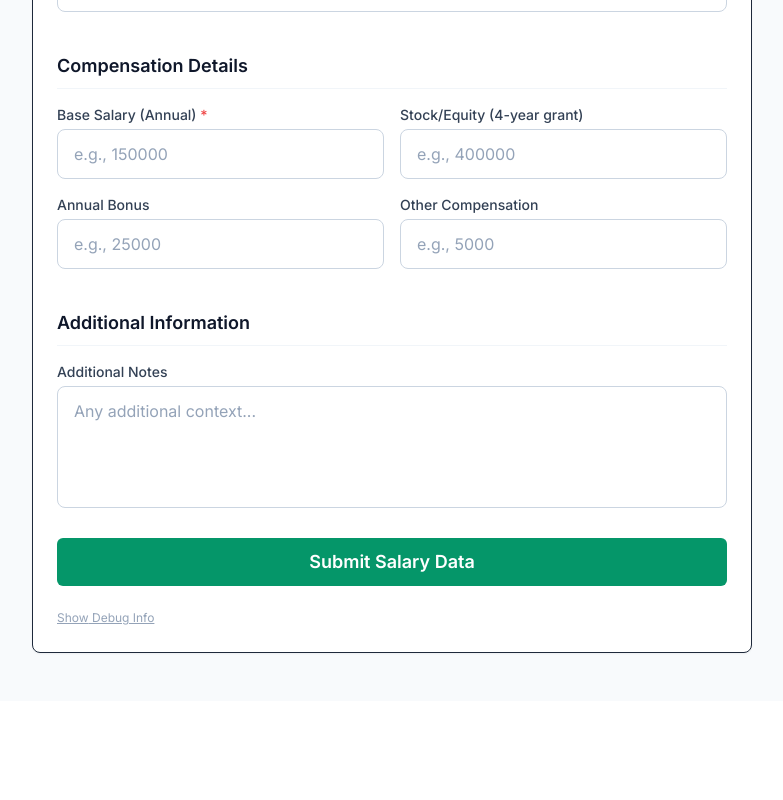
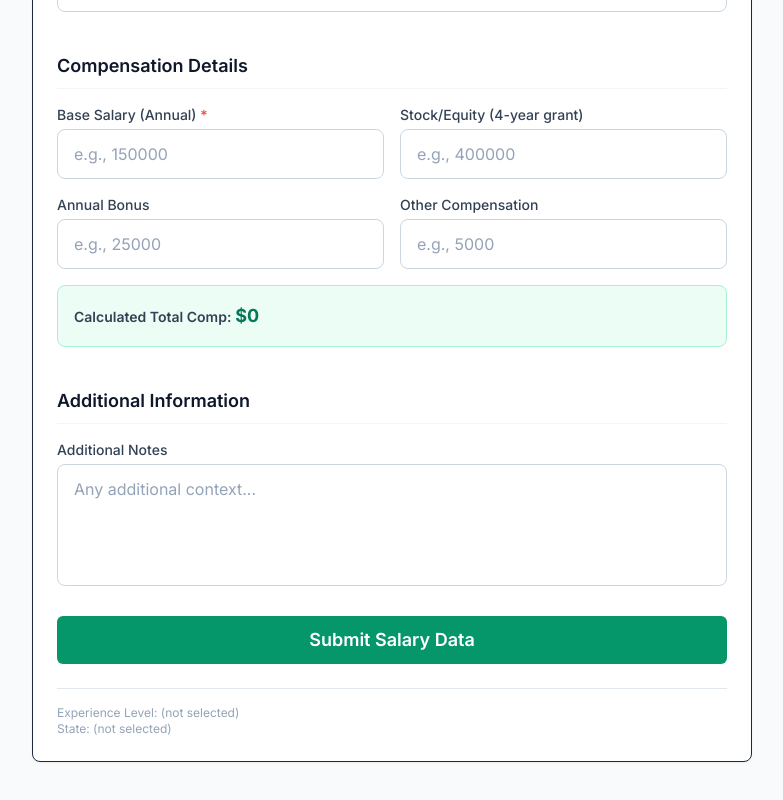
Before and after one commit to wesslabgroup-creator/avgpay-rebuild, a Next.js app: page /submit in a window 1280 px wide. Shown: the part 774-1574 px from the top of the page, without its empty margins (248-1031 px from the left). Before the commit the page ends 1475 px from the top, so only its background shows below. Built offline with nearby package versions, Linux system fonts and the light colour scheme.

Commit message:
fix: Controlled components with guaranteed state sync (closes #33 v6)
- Rewrote with proper controlled state (value + onChange)
- Added live state display at bottom of form
- Guarantees Experience/State values are always tracked
- Clean validation logic

```diff
--- a/src/app/submit/page.tsx
+++ b/src/app/submit/page.tsx
@@ -23,99 +23,79 @@ const US_STATES = [
   "DC", "Remote"
 ];
 
-// eslint-disable-next-line @typescript-eslint/no-unused-vars
-const VALUE_LABELS: Record<string, string> = {
-  '': '(empty)',
-};
-
 export default function SubmitSalaryPage() {
   const router = useRouter();
+
+  // Controlled form state - guaranteed to sync with UI
+  const [formData, setFormData] = useState({
+    jobTitle: '',
+    companyName: '',
+    city: '',
+    experienceLevel: '',
+    state: '',
+    baseSalary: '',
+    stockOptions: '',
+    bonus: '',
+    otherComp: '',
+    yearsAtCompany: '',
+    userNotes: '',
+  });
+
   const [isLoading, setIsLoading] = useState(false);
   const [isSuccess, setIsSuccess] = useState(false);
   const [error, setError] = useState<string | null>(null);
-  const [showDebug, setShowDebug] = useState(false);
-  const [lastSubmitData, setLastSubmitData] = useState<Record<string, string>>({});
 
-  const calculateTotalComp = (formData: FormData) => {
-    const base = parseInt((formData.get('baseSalary') as string) || "0");
-    const stock = parseInt((formData.get('stockOptions') as string) || "0") / 4;
-    const bonus = parseInt((formData.get('bonus') as string) || "0");
-    const other = parseInt((formData.get('otherComp') as string) || "0");
+  // Guaranteed onChange handler
+  const handleChange = (field: string, value: string) => {
+    setFormData(prev => ({ ...prev, [field]: value }));
+    setError(null);
+  };
+
+  const calculateTotalComp = () => {
+    const base = parseInt(formData.baseSalary || "0");
+    const stock = parseInt(formData.stockOptions || "0") / 4;
+    const bonus = parseInt(formData.bonus || "0");
+    const other = parseInt(formData.otherComp || "0");
     return base + stock + bonus + other;
   };
 
-  const handleSubmit = async (e: React.FormEvent<HTMLFormElement>) => {
+  const validate = () => {
+    const missing: string[] = [];
+    if (!formData.jobTitle.trim()) missing.push('Job Title');
+    if (!formData.companyName.trim()) missing.push('Company Name');
+    if (!formData.experienceLevel) missing.push('Experience Level');
+    if (!formData.city.trim()) missing.push('City');
+    if (!formData.state) missing.push('State');
+    if (!formData.baseSalary || parseInt(formData.baseSalary) <= 0) missing.push('Base Salary');
+    return missing;
+  };
+
+  const handleSubmit = async (e: React.FormEvent) => {
     e.preventDefault();
-    setError(null);
 
-    // Get form data directly from the form element - most reliable method
-    const form = e.currentTarget;
-    const formData = new FormData(form);
-
-    // Extract all values
-    const jobTitle = (formData.get('jobTitle') as string || '').trim();
-    const companyName = (formData.get('companyName') as string || '').trim();
-    const city = (formData.get('city') as string || '').trim();
-    const experienceLevel = formData.get('experienceLevel') as string || '';
-    const state = formData.get('state') as string || '';
-    const baseSalary = formData.get('baseSalary') as string || '';
-    const stockOptions = formData.get('stockOptions') as string || '';
-    const bonus = formData.get('bonus') as string || '';
-    const otherComp = formData.get('otherComp') as string || '';
-    const yearsAtCompany = formData.get('yearsAtCompany') as string || '';
-    const userNotes = (formData.get('userNotes') as string || '').trim();
-
-    // Store for debug display
-    setLastSubmitData({
-      jobTitle,
-      companyName,
-      city,
-      experienceLevel: experienceLevel || '(empty string)',
-      state: state || '(empty string)',
-      baseSalary,
-    });
-
-    console.log('FormData values:', {
-      jobTitle, companyName, city, experienceLevel, state, baseSalary
-    });
-
-    // Validation
-    const missing: string[] = [];
-    if (!jobTitle) missing.push('Job Title');
-    if (!companyName) missing.push('Company Name');
-    if (!experienceLevel) missing.push('Experience Level');
-    if (!city) missing.push('City');
-    if (!state) missing.push('State');
-    if (!baseSalary || parseInt(baseSalary) <= 0) missing.push('Base Salary');
-
+    const missing = validate();
     if (missing.length > 0) {
-      setError(`⚠️ Missing required fields: ${missing.join(', ')}`);
-      console.log('Validation failed:', missing);
+      setError(`Missing required fields: ${missing.join(', ')}`);
       return;
     }
 
     setIsLoading(true);
 
-    const totalComp = calculateTotalComp(formData);
-    const location = `${city}, ${state}`;
-
     const payload = {
-      jobTitle,
-      companyName,
-      location,
-      baseSalary,
-      stockOptions: stockOptions || '0',
-      bonus: bonus || '0',
-      otherComp: otherComp || '0',
-      totalComp: totalComp.toString(),
-      experienceLevel,
-      yearsAtCompany: yearsAtCompany || '0',
-      userNotes,
+      jobTitle: formData.jobTitle.trim(),
+      companyName: formData.companyName.trim(),
+      location: `${formData.city.trim()}, ${formData.state}`,
+      baseSalary: formData.baseSalary,
+      stockOptions: formData.stockOptions || '0',
+      bonus: formData.bonus || '0',
+      otherComp: formData.otherComp || '0',
+      totalComp: calculateTotalComp().toString(),
+      experienceLevel: formData.experienceLevel,
+      yearsAtCompany: formData.yearsAtCompany || '0',
+      userNotes: formData.userNotes?.trim() || '',
       submittedAt: new Date().toISOString(),
       status: 'pending_review',
     };
-
-    console.log('Submitting:', payload);
 
     try {
       const response = await fetch('/api/submit-salary', {
@@ -132,7 +112,6 @@ export default function SubmitSalaryPage() {
       setIsSuccess(true);
       setTimeout(() => router.push('/salaries'), 3000);
     } catch (err: any) {
-      console.error('Submit error:', err);
       setError(err.message || "Failed to submit. Please try again.");
     } finally {
       setIsLoading(false);
@@ -156,29 +135,26 @@ export default function SubmitSalaryPage() {
   }
 
   const inputClass = "w-full px-4 py-3 bg-white border border-slate-300 rounded-lg text-slate-900 placeholder:text-slate-400 focus:outline-none focus:border-emerald-500 focus:ring-2 focus:ring-emerald-500/20";
-  const selectClass = "w-full px-4 py-3 bg-white border border-slate-300 rounded-lg text-slate-900 focus:outline-none focus:border-emerald-500 focus:ring-2 focus:ring-emerald-500/20 cursor-pointer";
+  const selectClass = "w-full px-4 py-3 bg-white border border-slate-300 rounded-lg text-slate-900 focus:outline-none focus:border-emerald-500 focus:ring-2 focus:ring-emerald-500/20";
   const labelClass = "block text-sm font-medium text-slate-700 mb-1";
-  const requiredMark = <span className="text-red-500">*</span>;
 
   return (
     <main className="min-h-screen bg-slate-50 pt-24 pb-12">
       <div className="max-w-3xl mx-auto px-4 sm:px-6">
         <div className="text-center space-y-4 mb-8">
           <h1 className="text-4xl font-bold text-slate-900">Share Your Salary</h1>
-          <p className="text-xl text-slate-600">
-            Help us build a more transparent compensation landscape.
-          </p>
+          <p className="text-xl text-slate-600">Help us build a more transparent compensation landscape.</p>
         </div>
 
         <Card className="bg-white border-slate-200 shadow-lg">
           <CardHeader>
             <CardTitle className="text-slate-900 text-2xl">Salary Submission Form</CardTitle>
             <CardDescription className="text-slate-500">
-              Fields marked with {requiredMark} are required.
+              Fields marked with <span className="text-red-500">*</span> are required.
             </CardDescription>
           </CardHeader>
           <CardContent>
-            <form onSubmit={handleSubmit} className="space-y-6" id="salary-form">
+            <form onSubmit={handleSubmit} className="space-y-6">
 
               {/* Job Details */}
               <div className="space-y-4">
@@ -186,76 +162,60 @@ export default function SubmitSalaryPage() {
 
                 <div className="grid grid-cols-1 md:grid-cols-2 gap-4">
                   <div>
-                    <label className={labelClass}>
-                      Job Title {requiredMark}
-                    </label>
+                    <label className={labelClass}>Job Title <span className="text-red-500">*</span></label>
                     <input
-                      name="jobTitle"
                       type="text"
+                      value={formData.jobTitle}
+                      onChange={e => handleChange('jobTitle', e.target.value)}
                       placeholder="e.g., Software Engineer"
                       className={inputClass}
-                      required
                     />
                   </div>
-
                   <div>
-                    <label className={labelClass}>
-                      Company Name {requiredMark}
-                    </label>
+                    <label className={labelClass}>Company Name <span className="text-red-500">*</span></label>
                     <input
-                      name="companyName"
                       type="text"
+                      value={formData.companyName}
+                      onChange={e => handleChange('companyName', e.target.value)}
                       placeholder="e.g., Google"
                       className={inputClass}
-                      required
                     />
                   </div>
                 </div>
 
-                {/* Experience Level */}
                 <div>
-                  <label className={labelClass}>
-                    Experience Level {requiredMark}
-                  </label>
+                  <label className={labelClass}>Experience Level <span className="text-red-500">*</span></label>
                   <select
-                    name="experienceLevel"
+                    value={formData.experienceLevel}
+                    onChange={e => handleChange('experienceLevel', e.target.value)}
                     className={selectClass}
-                    defaultValue=""
-                    required
                   >
-                    <option value="" disabled>-- Select experience level --</option>
+                    <option value="">-- Select experience level --</option>
                     {EXPERIENCE_LEVELS.map(level => (
                       <option key={level} value={level}>{level}</option>
                     ))}
                   </select>
                 </div>
 
-                {/* Location */}
                 <div className="grid grid-cols-1 md:grid-cols-2 gap-4">
                   <div>
-                    <label className={labelClass}>
-                      City {requiredMark}
-                    </label>
+                    <label className={labelClass}>City <span className="text-red-500">*</span></label>
                     <input
-                      name="city"
                       type="text"
+                      value={formData.city}
+                      onChange={e => handleChange('city', e.target.value)}
                       placeholder="e.g., San Francisco"
                       className={inputClass}
-                      required
                     />
                   </div>
-
                   <div>
-                    <label className={labelClass}>
-                      State {requiredMark}
-                    </label>
+                    <label className={labelClass}>State <span className="text-red-500">*</span></label>
                     <select
-                      name="state"
+                      value={formData.state}
+                      onChange={e => handleChange('state', e.target.value)}
                       className={selectClass}
-                      defaultValue=""
-                      required
                     >
-                      <option value="" disabled>-- Select state --</option>
+                      <option value="">-- Select state --</option>
                       {US_STATES.map(state => (
                         <option key={state} value={state}>{state}</option>
                       ))}
@@ -264,13 +224,12 @@ export default function SubmitSalaryPage() {
                 </div>
 
                 <div>
-                  <label className={labelClass}>
-                    Years at Company
-                  </label>
+                  <label className={labelClass}>Years at Company</label>
                   <input
-                    name="yearsAtCompany"
                     type="number"
                     min="0"
+                    value={formData.yearsAtCompany}
+                    onChange={e => handleChange('yearsAtCompany', e.target.value)}
                     placeholder="e.g., 2"
                     className={inputClass}
                   />
@@ -283,57 +242,56 @@ export default function SubmitSalaryPage() {
 
                 <div className="grid grid-cols-1 md:grid-cols-2 gap-4">
                   <div>
-                    <label className={labelClass}>
-                      Base Salary (Annual) {requiredMark}
-                    </label>
+                    <label className={labelClass}>Base Salary (Annual) <span className="text-red-500">*</span></label>
                     <input
-                      name="baseSalary"
                       type="number"
                       min="1"
+                      value={formData.baseSalary}
+                      onChange={e => handleChange('baseSalary', e.target.value)}
                       placeholder="e.g., 150000"
                       className={inputClass}
-                      required
                     />
                   </div>
-
                   <div>
-                    <label className={labelClass}>
-                      Stock/Equity (4-year grant)
-                    </label>
+                    <label className={labelClass}>Stock/Equity (4-year grant)</label>
                     <input
-                      name="stockOptions"
                       type="number"
                       min="0"
+                      value={formData.stockOptions}
+                      onChange={e => handleChange('stockOptions', e.target.value)}
                       placeholder="e.g., 400000"
                       className={inputClass}
                     />
                   </div>
-
                   <div>
-                    <label className={labelClass}>
-                      Annual Bonus
-                    </label>
+                    <label className={labelClass}>Annual Bonus</label>
                     <input
-                      name="bonus"
                       type="number"
                       min="0"
+                      value={formData.bonus}
+                      onChange={e => handleChange('bonus', e.target.value)}
                       placeholder="e.g., 25000"
                       className={inputClass}
                     />
                   </div>
-
                   <div>
-                    <label className={labelClass}>
-                      Other Compensation
-                    </label>
+                    <label className={labelClass}>Other Compensation</label>
                     <input
-                      name="otherComp"
                       type="number"
                       min="0"
+                      value={formData.otherComp}
+                      onChange={e => handleChange('otherComp', e.target.value)}
                       placeholder="e.g., 5000"
                       className={inputClass}
                     />
                   </div>
+                </div>
+
+                <div className="bg-emerald-50 p-4 rounded-lg border border-emerald-200">
+                  <p className="text-sm text-slate-700">
+                    <span className="font-semibold">Calculated Total Comp:</span>{' '}
+                    <span className="text-lg font-bold text-emerald-700">${calculateTotalComp().toLocaleString()}</span>
+                  </p>
                 </div>
               </div>
 
@@ -341,11 +299,10 @@ export default function SubmitSalaryPage() {
               <div className="space-y-4 pt-4">
                 <h3 className="text-lg font-semibold text-slate-900 border-b border-slate-100 pb-2">Additional Information</h3>
                 <div>
-                  <label className={labelClass}>
-                    Additional Notes
-                  </label>
+                  <label className={labelClass}>Additional Notes</label>
                   <textarea
-                    name="userNotes"
+                    value={formData.userNotes}
+                    onChange={e => handleChange('userNotes', e.target.value)}
                     placeholder="Any additional context..."
                     rows={4}
                     className={`${inputClass} resize-none`}
@@ -364,33 +321,14 @@ export default function SubmitSalaryPage() {
                 disabled={isLoading}
                 className="w-full py-6 text-lg font-semibold bg-emerald-600 hover:bg-emerald-700 disabled:bg-slate-300"
               >
-                {isLoading ? (
-                  <>
-                    <Loader2 className="w-5 h-5 mr-2 animate-spin" />
-                    Submitting...
-                  </>
-                ) : (
-                  "Submit Salary Data"
-                )}
+                {isLoading ? <><Loader2 className="w-5 h-5 mr-2 animate-spin" />Submitting...</> : "Submit Salary Data"}
               </Button>
 
-              {/* Debug Toggle */}
-              <button
-                type="button"
-                onClick={() => setShowDebug(!showDebug)}
-                className="text-xs text-slate-400 underline"
-              >
-                {showDebug ? 'Hide' : 'Show'} Debug Info
-              </button>
-
-              {showDebug && (
-                <div className="p-4 bg-slate-100 rounded-lg text-xs font-mono">
-                  <p className="font-semibold mb-2">Last Submit Attempt:</p>
-                  {Object.entries(lastSubmitData).map(([key, val]) => (
-                    <p key={key}>{key}: &quot;{val || '(empty)'}&quot;</p>
-                  ))}
-                </div>
-              )}
+              {/* Live state display */}
+              <div className="text-xs text-slate-400 mt-4 border-t pt-4">
+                <p>Experience Level: {formData.experienceLevel || '(not selected)'}</p>
+                <p>State: {formData.state || '(not selected)'}</p>
+              </div>
             </form>
           </CardContent>
         </Card>
```
